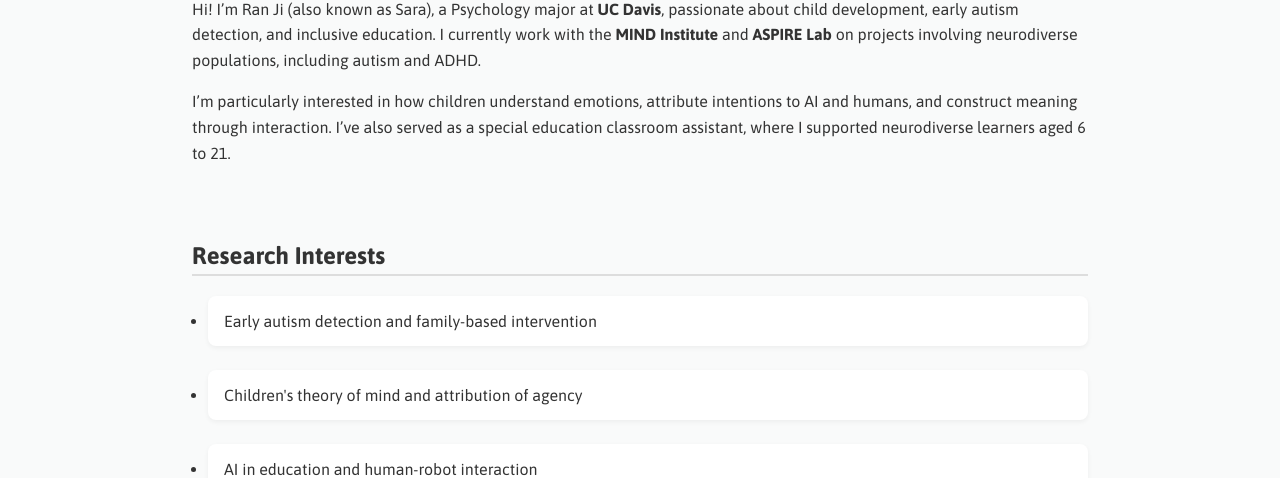
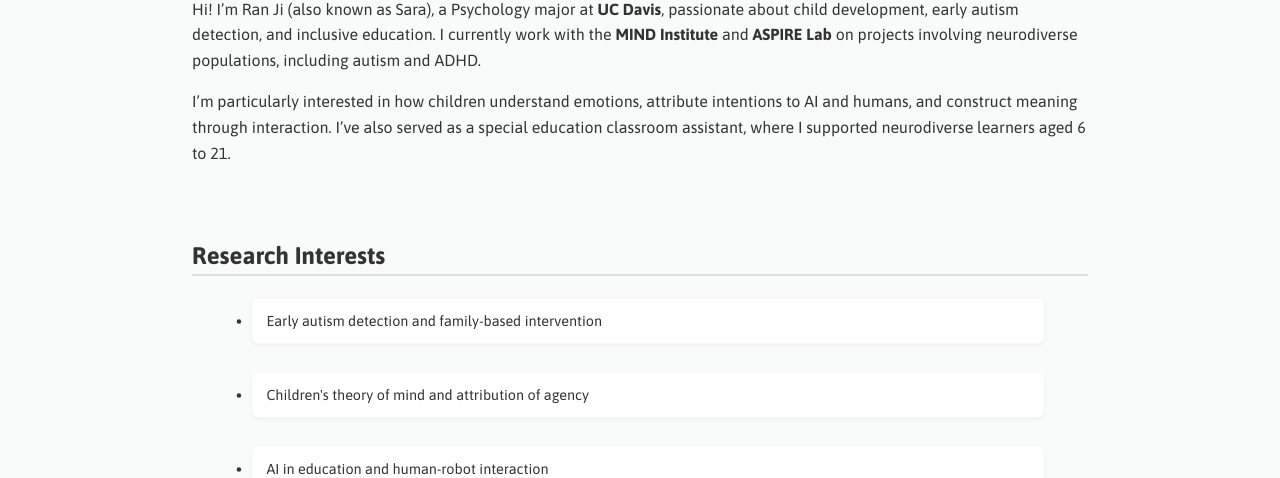
Before and after one commit to MJXWANG/Ran-Ji-s-Personal-website, a plain HTML site: page index.html in a window 1280 px wide. Shown: the part 327-805 px from the top of the page. Drawn offline with Linux system fonts and the light colour scheme.

Commit message:
Update index.html

```diff
--- a/index.html
+++ b/index.html
@@ -71,6 +71,7 @@
       padding: 1em;
       border-radius: 8px;
       box-shadow: 0 2px 5px rgba(0,0,0,0.05);
+      transform: scale(0.9); /* 👈 图像整体缩小为 90% */
     }
     a {
       color: var(--link-color);
```
